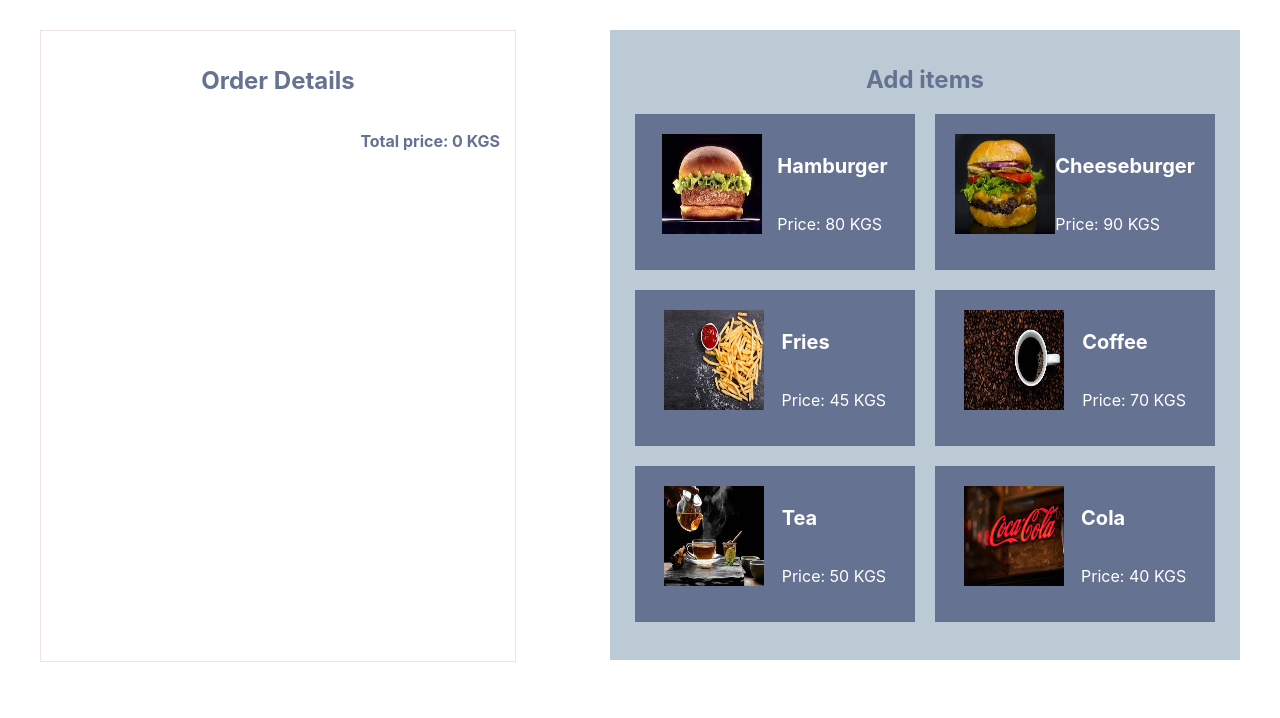
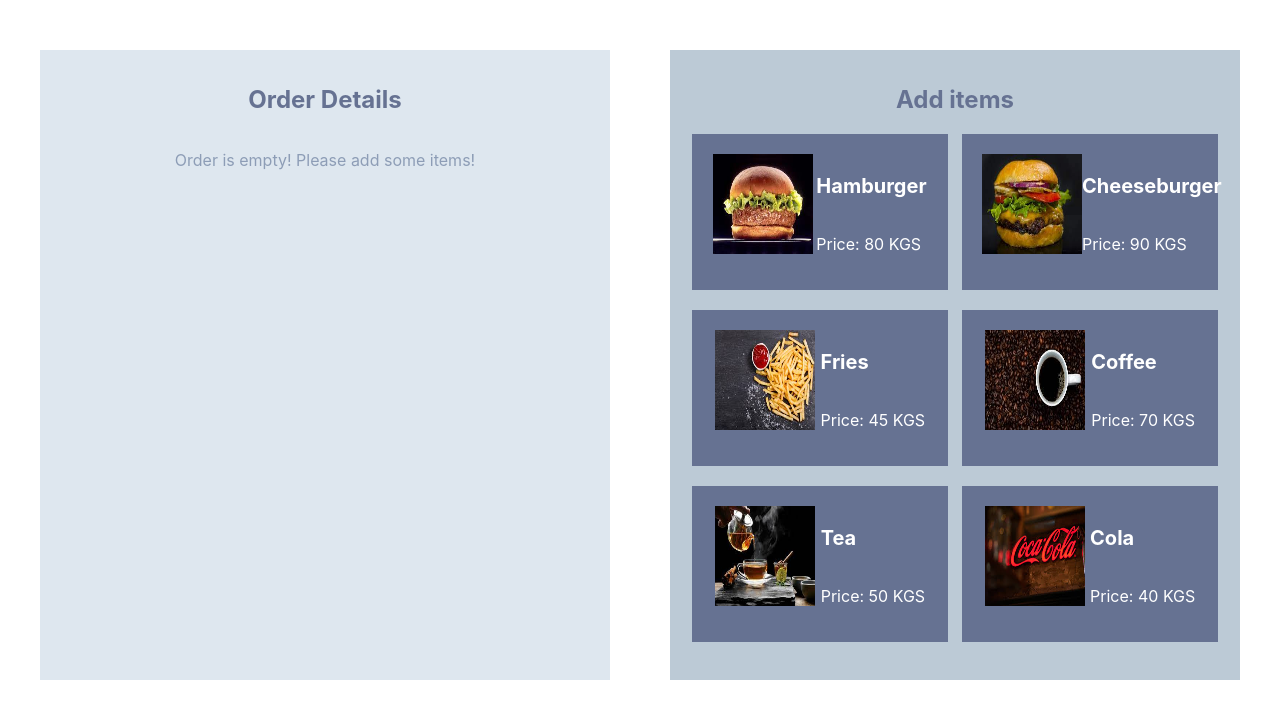
Before and after one commit to KamilyaMukhammedova/exam-fastFood-app, a React (Create React App) app: page / in a window 1280 px wide. Shown: the top 718 px of the page. Built offline with nearby package versions, Linux system fonts and the light colour scheme.

Commit message:
#11 Исправила логику отображения сообщения о том, что заказов нет

```diff
--- a/src/App.js
+++ b/src/App.js
@@ -1,11 +1,11 @@
+import {useState} from "react";
+import {nanoid} from "nanoid";
 import hamburgerImage from './assets/hamburger.png';
 import cheeseburgerImage from './assets/cheeseburger.png';
 import friesImage from './assets/fries.png';
 import coffeeImage from './assets/coffee.png';
 import teaImage from './assets/tea.png';
 import colaImage from './assets/cola.png';
-import {useState} from "react";
-import {nanoid} from "nanoid";
 import Items from "./components/Items/Items";
 import OrderDetails from "./components/OrderDetails/OrderDetails";
 import ItemOrderDetails from "./components/ItemOrderDetails/ItemOrderDetails";
@@ -29,25 +29,13 @@ const App = () => {
     {name: 'Cola', count: 0, id: nanoid()},
   ]);
 
-  const [orderIsEmpty, setOrderIsEmpty] = useState(true);
   const [totalPrice, setTotalPrice] = useState(0);
 
   const checkOrderState = () => {
-    const order = items.filter(item => item.count !== 0);
-    if (order.length !== 0) {
-      setOrderIsEmpty(false);
-    } else {
-      setOrderIsEmpty(true);
-    }
-    return orderIsEmpty;
-
-    // let isEmpty = true;
-    //
-    // const order = items.filter(item => item.count !== 0);
-    // if(order.length !== 0) {
-    //   isEmpty = false;
-    // }
-    // return isEmpty;
+    let isEmpty;
+    const orders = items.filter(item => item.count !== 0);
+    isEmpty = orders.length === 0;
+    return isEmpty;
   };
 
   const addItem = itemId => {
@@ -78,6 +66,20 @@ const App = () => {
     setItems(itemsCopy);
   };
 
+  const removeAllItems = itemId => {
+    const itemsCopy = items.map((item, index) => {
+      if (item.id === itemId) {
+        setTotalPrice(prev => prev - (ITEMS[index].price * item.count));
+        return {
+          ...item,
+          count: 0,
+        }
+      }
+      return item;
+    });
+    setItems(itemsCopy);
+  };
+
   const getItemOrderDetailsComponent = () => {
     return items.map((item, index) => {
       if (item.count !== 0) {
@@ -89,6 +91,7 @@ const App = () => {
           count={item.count}
           fullPrice={ITEMS[index].price * item.count}
           removeOneItem={() => removeOneItem(item.id)}
+          removeAllItems={() => removeAllItems(item.id)}
         />;
       } else {
         return null;
@@ -99,7 +102,7 @@ const App = () => {
   const itemsComponent = <Items items={items} ITEMS={ITEMS} addItem={addItem}/>;
   const orderDetailsComponent =
     <OrderDetails
-      isEmpty={checkOrderState}
+      isEmpty={checkOrderState()}
       children={getItemOrderDetailsComponent()}
       totalPrice={totalPrice}
     />;
--- a/src/components/Item/Item.css
+++ b/src/components/Item/Item.css
@@ -5,9 +5,17 @@
     width: 40%;
     margin-bottom: 20px;
     background-color:  #667292;
+    opacity: 1;
 }
 
-.Img {
+.Item:hover {
+    -webkit-transform: scale(1.05);
+    -ms-transform: scale(1.05);
+    transform: scale(1.05);
+    opacity: 0.6;
+}
+
+.Item_img {
     width: 100px;
     height: 100px;
 }
--- a/src/components/Item/Item.js
+++ b/src/components/Item/Item.js
@@ -5,7 +5,7 @@ const Item = (props) => {
   return (
     <div className="Item" onClick={props.addItem}>
       <div>
-        <img src={props.image} alt={props.name} className="Img"/>
+        <img src={props.image} alt={props.name} className="Item_img"/>
       </div>
       <div className="Item_info">
         <p className="Item_name">{props.name}</p>
--- a/src/components/ItemOrderDetails/ItemOrderDetails.css
+++ b/src/components/ItemOrderDetails/ItemOrderDetails.css
@@ -17,13 +17,29 @@
     width: 15%;
 }
 
-.Price {
+.ItemOrderDetails_price {
     font-size: 11px;
 }
 
-.RemoveBtn {
+.ItemOrderDetails_rmvBtn,
+.ItemOrderDetails_rmvAllBtn {
+    border: none;
+    height: 20px;
+}
+
+.ItemOrderDetails_rmvBtn:hover,
+.ItemOrderDetails_rmvAllBtn:hover {
+    -webkit-transform: scale(1.2);
+    -ms-transform: scale(1.2);
+    transform: scale(1.2);
+}
+
+.ItemOrderDetails_rmvBtn {
     width: 25px;
-    height: 20px;
-    background-color: #f1e3dd;
-    border: none;
+    background-color: #edf2f6;
 }
+
+.ItemOrderDetails_rmvAllBtn {
+    background-color: #667292;
+    color: #dee7ef;
+}
--- a/src/components/ItemOrderDetails/ItemOrderDetails.js
+++ b/src/components/ItemOrderDetails/ItemOrderDetails.js
@@ -5,15 +5,22 @@ const ItemOrderDetails = (props) => {
   return (
     <div className="ItemOrderDetails">
       <p className="ItemOrderDetails_name">{props.name}</p>
-      <p className="Price">{props.price} KGS</p>
+      <p className="ItemOrderDetails_price">{props.price} KGS</p>
       <p>x {props.count}</p>
-      <p className="Price">{props.fullPrice} KGS</p>
+      <p className="ItemOrderDetails_price">{props.fullPrice} KGS</p>
       <button
         type="button"
-        className="RemoveBtn"
+        className="ItemOrderDetails_rmvBtn"
         onClick={props.removeOneItem}
       >
         -
+      </button>
+      <button
+        type="button"
+        className="ItemOrderDetails_rmvAllBtn"
+        onClick={props.removeAllItems}
+      >
+        Remove all
       </button>
     </div>
   );
--- /dev/null
+++ b/src/components/OrderDetails/OrderDetails.css
@@ -0,0 +1,4 @@
+.OrderDetails_message {
+    text-align: center;
+    color: #8d9db6;
+}
--- a/src/components/OrderDetails/OrderDetails.js
+++ b/src/components/OrderDetails/OrderDetails.js
@@ -1,15 +1,18 @@
 import React from 'react';
+import './OrderDetails.css';
 import TotalPrice from "../TotalPrice/TotalPrice";
 
 const OrderDetails = (props) => {
   return (
     <div>
-      <div style={props.isEmpty === true ? {display: 'block'} : {display: 'none'}}>
-        <p>Order is empty!</p>
-        <p>Please add some items!</p>
+      <div
+        className="OrderDetails_message"
+        style={props.isEmpty === true ? {display: 'block'} : {display: 'none'}}
+      >
+        <p>Order is empty! Please add some items!</p>
       </div>
       <div>{props.children}</div>
-      <TotalPrice totalPrice={props.totalPrice}/>
+      <TotalPrice totalPrice={props.totalPrice} isEmpty={props.isEmpty}/>
     </div>
   );
 };
--- a/src/components/TotalPrice/TotalPrice.js
+++ b/src/components/TotalPrice/TotalPrice.js
@@ -1,10 +1,13 @@
 import React from 'react';
 import './TotalPrice.css';
 
-const TotalPrice = ({totalPrice}) => {
+const TotalPrice = (props) => {
   return (
-    <div className="TotalPrice">
-      <p>Total price: {totalPrice} KGS</p>
+    <div
+      className="TotalPrice"
+      style={props.isEmpty === true ? {display: 'none'} : {display: 'block'}}
+    >
+      <p>Total price: {props.totalPrice} KGS</p>
     </div>
   );
 };
--- a/src/index.css
+++ b/src/index.css
@@ -14,15 +14,15 @@ code {
 
 .Container {
   max-width: 1200px;
-  padding: 30px 15px;
+  padding: 50px 15px;
   margin: 0 auto;
   display: flex;
   justify-content: space-between;
 }
 
 .Container_order {
-  width: 37%;
-  border: 1px solid #f1e3dd;
+  width: 45%;
+  background-color: #dee7ef;
   padding: 15px;
   min-height: 600px;
   display: flex;
@@ -30,7 +30,7 @@ code {
 }
 
 .Container_items {
-  width: 50%;
+  width: 45%;
   padding: 15px;
   height: 600px;
   background-color: #bccad6;
@@ -42,7 +42,7 @@ code {
   justify-content: space-around;
 }
 
-h2 {
+.Container h2 {
   color: #667292;
   text-align: center;
 }
```
